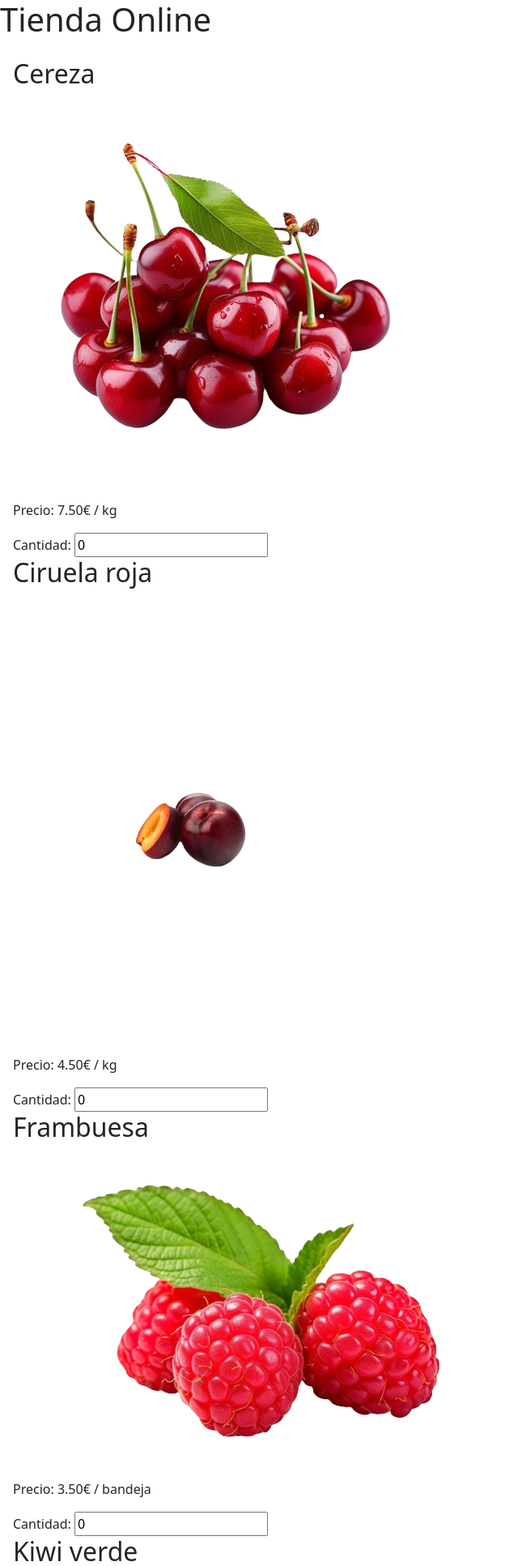
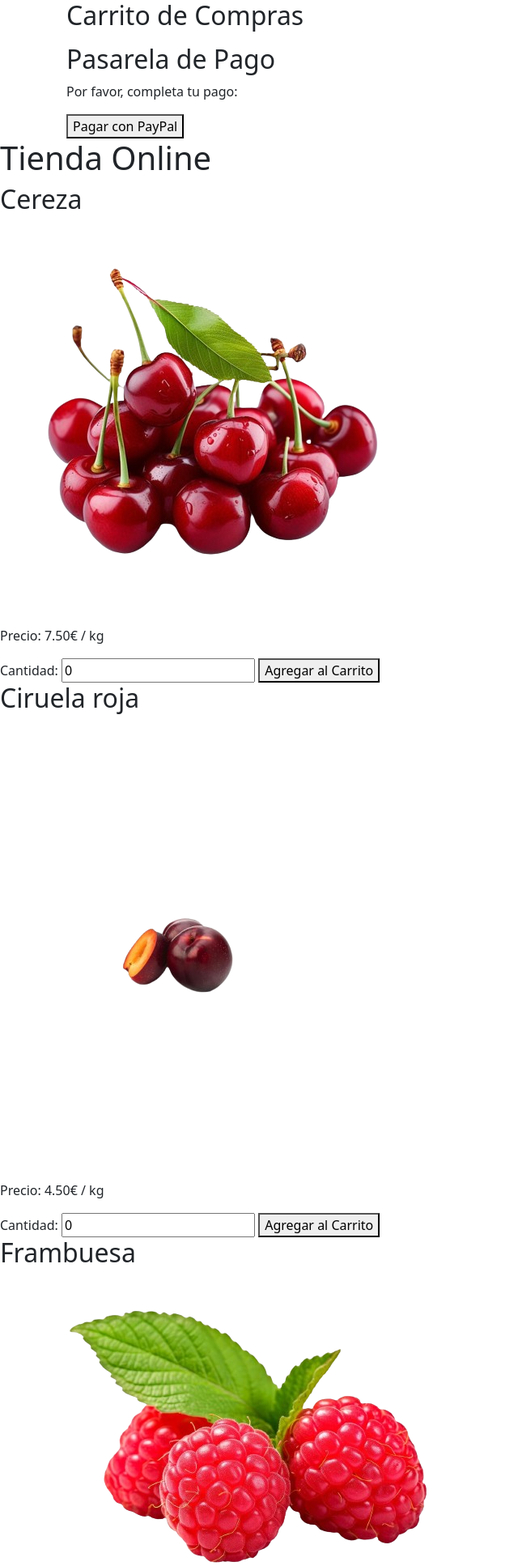
Before and after one commit to AlvaroCascoV/TFG2024, a PHP site: page /frutas.php in a window 1280 px wide. Shown: the part 64-1998 px from the top of the page at 81% size, without its empty margins (0-640 px from the left). Run offline with PHP 8.4, Linux system fonts and the light colour scheme.

Commit message:
desarrollo carrito

```diff
--- a/TFG/assets/js/carrito.js
+++ b/TFG/assets/js/carrito.js
@@ -1,13 +1,22 @@
 let cartItems = [];
 let totalPrice = 0;
 
-function addToCart(productName, price) {
+function addToCart(productName, price, quantityId) {
+    const quantityInput = document.getElementById(quantityId);
+    const quantity = parseInt(quantityInput.value);
+
+    if (quantity > 0) {
+        for (let i = 0; i < quantity; i++) {
             cartItems.push({
                 name: productName,
                 price: price
             });
             totalPrice += price;
+        }
         updateCart();
+    } else {
+        alert("Por favor, seleccione una cantidad válida.");
+    }
 }
 
 function removeFromCart(index) {
@@ -21,7 +30,7 @@ function updateCart() {
     cartList.innerHTML = '';
     cartItems.forEach((item, index) => {
         const li = document.createElement('li');
-        li.textContent = `${item.name} - $${item.price}`;
+        li.textContent = `${item.name} - ${item.price.toFixed(2)} € `;
         const removeButton = document.createElement('button');
 
         removeButton.textContent = 'Eliminar';
@@ -31,11 +40,11 @@ function updateCart() {
     });
 
     document.getElementById('cart').style.display = 'block';
-    document.getElementById('total').textContent = `Total: $${totalPrice}`;
+    document.getElementById('total').textContent = `Total: ${totalPrice.toFixed(2)} € `;
     document.getElementById('payment-form').style.display = 'block';
 }
 
 function processPayment() {
-    alert("Redirigiendo...");
+    alert("Acepta para redirigir a la pasarela de pago.");
     window.location.href = "pago.php";
 }
--- a/TFG/frutas.php
+++ b/TFG/frutas.php
@@ -9,11 +9,9 @@
 	<link href="assets/CSS/index.css" rel="stylesheet">
 	<title>TFG equipo 2</title>
 	<style>
-		form {
+		/* form {
 			padding: 1em;
-		}
-
-
+		} */
 	</style>
 </head>
 
@@ -22,97 +20,117 @@
 	<?php
 	include("header.php");
 	?>
+	<div id="cart" class="container">
+        <h2>Carrito de Compras</h2>
+        <ul id="cart-items"></ul>
+        <div id="total"></div>
+        <div id="payment-form">
+            <h2>Pasarela de Pago</h2>
+            <p>Por favor, completa tu pago:</p>
+            <button onclick="processPayment()">Pagar con PayPal</button>
+        </div>
+    </div>
 	<h1>Tienda Online</h1>
 
-	<form action="cart.php" method="post">
 		<div>
 			<h2>Cereza</h2>
 			<div><img class="foto_carrito" src="assets/images/frutas/cherry.png" alt="Foto de cerezas"></div>
 			<p>Precio: 7.50€ / kg </p>
-			<label for="cantidad30">Cantidad:</label>
-			<input type="number" id="cantidad30" name="cantidad30" value="0" min="0">
+			<label for="cantidad-cereza">Cantidad:</label>
+			<input type="number" id="cantidad-cereza" name="cantidad-cereza" value="0" min="0">
+			<button onclick="addToCart('Cereza', 7.50, 'cantidad-cereza')">Agregar al Carrito</button>
 		</div>
 
         <div>
 			<h2>Ciruela roja</h2>
 			<div> <img class="foto carrito" src="assets/images/frutas/ciruela.png" alt="Foto de ciruela"></div>
 			<p>Precio: 4.50€ / kg </p>
-			<label for="cantidad31">Cantidad:</label>
-			<input type="number" id="cantidad31" name="cantidad30" value="0" min="0">
+			<label for="cantidad-ciruela">Cantidad:</label>
+			<input type="number" id="cantidad-ciruela" name="cantidad-ciruela" value="0" min="0">
+			<button onclick="addToCart('Ciruela roja', 4.50)">Agregar al Carrito</button>
 		</div>
 
 		<div>
 			<h2>Frambuesa</h2>
 			<div><img class="foto carrito" src="assets/images/frutas/frambuesa.png" alt="Foto de frambuesa"></div>
 			<p>Precio: 3.50€ / bandeja </p>
-			<label for="cantidad32">Cantidad:</label>
-			<input type="number" id="cantidad32" name="cantidad32" value="0" min="0">
+			<label for="cantidad-frambuesa">Cantidad:</label>
+			<input type="number" id="cantidad-frambuesa" name="cantidad-frambuesa" value="0" min="0">
+			<button onclick="addToCart('Frambuesa', 3.50)">Agregar al Carrito</button>
 		</div>
 
 		<div>
 			<h2>Kiwi verde</h2>
 			<div><img class="foto carrito" src="assets/images/frutas/kiwi.png" alt="Foto de kiwi"></div>
 			<p>Precio: 5.50€ / kg </p>
-			<label for="cantidad33">Cantidad:</label>
-			<input type="number" id="cantidad33" name="cantidad33" value="0" min="0">
+			<label for="cantidad-kiwi">Cantidad:</label>
+			<input type="number" id="cantidad-kiwi" name="cantidad-kiwi" value="0" min="0">
+			<button onclick="addToCart('Kiwi verde', 5.50)">Agregar al Carrito</button>
 		</div>
 
 		<div>
 			<h2>Lima</h2>
 			<div><img class="foto carrito" src="assets/images/frutas/lima.png" alt="Foto de lima"></div>
 			<p>Precio: 6.50€ / kg</p>
-			<label for="cantidad34">Cantidad:</label>
-			<input type="number" id="cantidad34" name="cantidad34" value="0" min="0">
+			<label for="cantidad-lima">Cantidad:</label>
+			<input type="number" id="cantidad-lima" name="cantidad-lima" value="0" min="0">
+			<button onclick="addToCart('Lima', 6.50)">Agregar al Carrito</button>
 		</div>
 
 		<div>
 			<h2>Limón</h2>
 			<div><img class="foto carrito" src="assets/images/frutas/limon.png" alt="Foto de limón"></div>
 			<p>Precio: 3.50€ / kg </p>
-			<label for="cantidad35">Cantidad:</label>
-			<input type="number" id="cantidad35" name="cantidad35" value="0" min="0">
+			<label for="cantidad-limon">Cantidad:</label>
+			<input type="number" id="cantidad-limon" name="cantidad-limon" value="0" min="0">
+			<button onclick="addToCart('Limón', 3.50)">Agregar al Carrito</button>
 		</div>
 
 		<div>
 			<h2>Mandarina</h2>
 			<div><img class="foto carrito" src="assets/images/frutas/mandarina.png" alt="Foto de mandarina"></div>
 			<p>Precio: 3.50€ / kg</p>
-			<label for="cantidad36">Cantidad:</label>
-			<input type="number" id="cantidad36" name="cantidad36" value="0" min="0">
+			<label for="cantidad-mandarina">Cantidad:</label>
+			<input type="number" id="cantidad-mandarina" name="cantidad-mandarina" value="0" min="0">
+			<button onclick="addToCart('Mandarina', 3.50)">Agregar al Carrito</button>
 		</div>
 		<div>
 			<h2>Manzana golden</h2>
 			<div><img  class="foto carrito" src="assets/images/frutas/manzana-golden.png" alt="Foto de manzana golden"> </div>
 			<p>Precio: 4.50€ / kg</p>
-			<label for="cantidad37">Cantidad:</label>
-			<input type="number" id="cantidad37" name="cantidad37" value="0" min="0">
+			<label for="cantidad-manzana-golden">Cantidad:</label>
+			<input type="number" id="cantidad-manzana-golden" name="cantidad-manzana-golden" value="0" min="0">
+			<button onclick="addToCart('Manzana golden', 4.50)">Agregar al Carrito</button>
 		</div>
 		<div>
-			<h2>Manzana golden</h2>
+			<h2>Manzana Story</h2>
 			<div><img class="foto carrito" src="assets/images/frutas/manzana-story.png" alt="Foto de manzana story"> </div>
 			<p>Precio: 3.50€ / kg</p>
-			<label for="cantidad38">Cantidad:</label>
-			<input type="number" id="cantidad38" name="cantidad38" value="0" min="0">
+			<label for="cantidad-manzana-story">Cantidad:</label>
+			<input type="number" id="cantidad-manzana-story" name="cantidad-manzana-story" value="0" min="0">
+			<button onclick="addToCart('Manzana Story', 3.50)">Agregar al Carrito</button>
 		</div>
 
 		<div>
 			<h2>Naranja de mesa</h2>
-			<div><img class="foto carrito" src="assets/images/frutas/naranja.png" alt="Foto de naranja de mesa"> </div>
+			<div><img class="foto carrito" src="assets/images/frutas/naranja-mesa.png" alt="Foto de naranja de mesa"> </div>
 			<p>Precio: 3.50€ / kg</p>
-			<label for="cantidad39">Cantidad:</label>
-			<input type="number" id="cantidad39" name="cantidad39" value="0" min="0">
+			<label for="cantidad-naranja">Cantidad:</label>
+			<input type="number" id="cantidad-naranja" name="cantidad-naranja" value="0" min="0">
+			<button onclick="addToCart('Naranja de mesa', 3.50)">Agregar al Carrito</button>
 		</div>
 
 		<div>
 			<h2>Plátano de canarias</h2>
 			<div><img class="foto carrito" src="assets/images/frutas/platano-de-canarias.png" alt="Foto de plátano de Canarias"> </div>
 			<p>Precio: 3.50€ / kg</p>
-			<label for="cantidad40">Cantidad:</label>
-			<input type="number" id="cantidad40" name="cantidad40" value="0" min="0">
+			<label for="cantidad-platano">Cantidad:</label>
+			<input type="number" id="cantidad-platano" name="cantidad-platano" value="0" min="0">
+			<button onclick="addToCart('Plátano de canarias', 3.50)">Agregar al Carrito</button>
 		</div>
 
-		<button type="submit">Agregar al carrito</button>
-	</form>
+		<script src="assets/js/carrito.js"></script>
+
 </body>
 
 </html>
```
Also changed, not shown: TFG/assets/CSS/carrito.css (+0 -13 lines), TFG/assets/CSS/pago.css (+0 -10 lines). Lines whose indentation alone changed are shown as unchanged.
